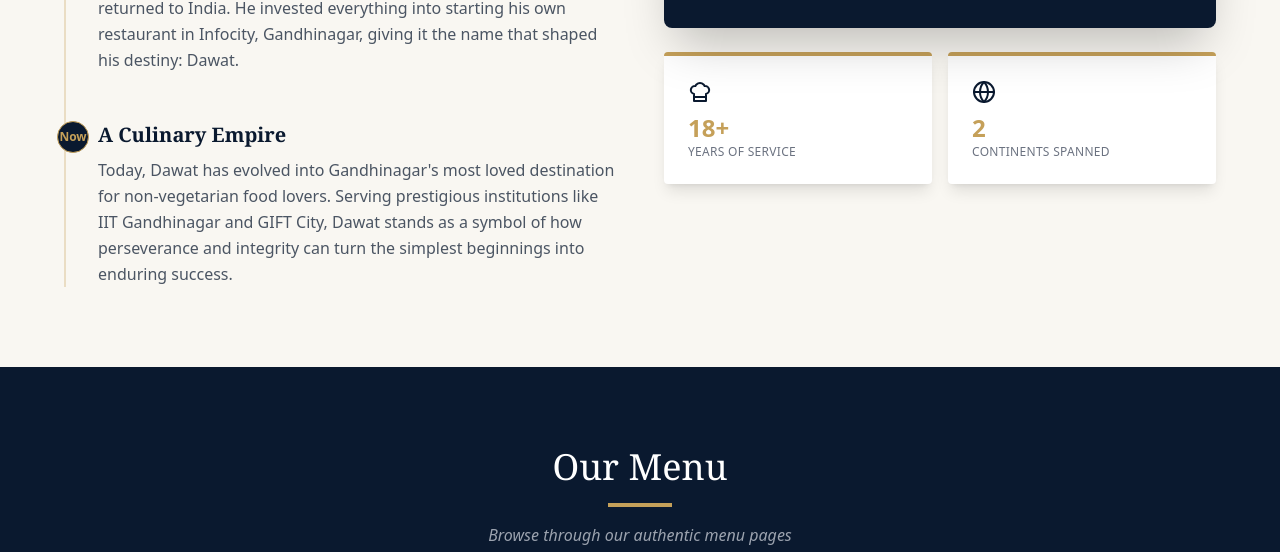
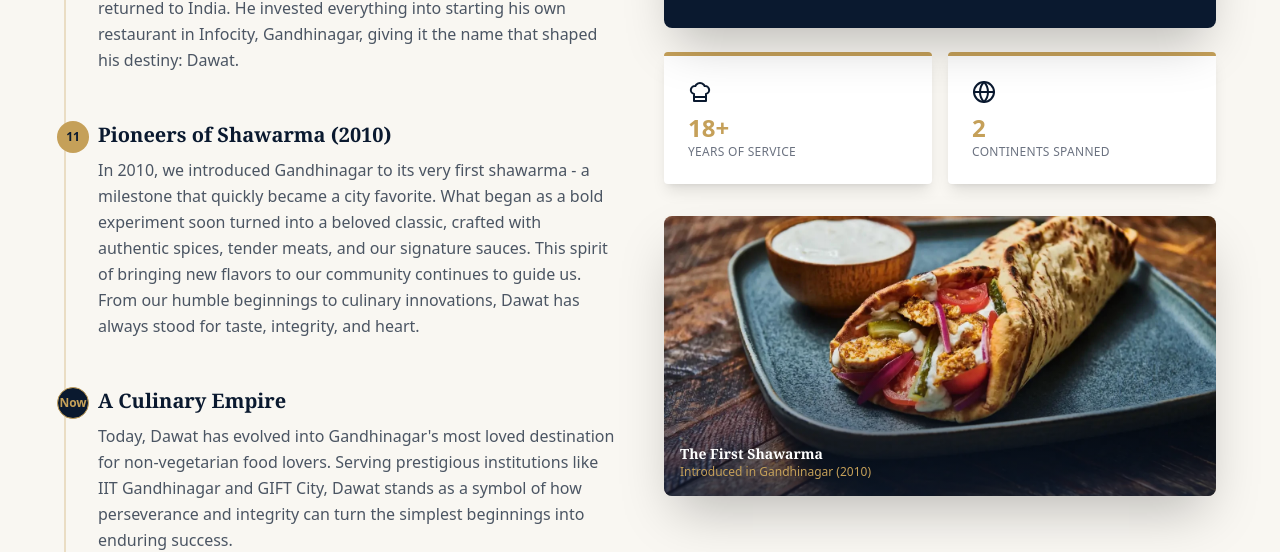
Before and after one commit to ashmitchhoker/Dawat, a React (Vite) app: page / in a window 1280 px wide. Shown: the part 1840-2392 px from the top of the page. Built offline with nearby package versions, Linux system fonts and the light colour scheme; no server answers.

Commit message:
added shawrma

```diff
--- a/src/components/LegacySection.tsx
+++ b/src/components/LegacySection.tsx
@@ -3,6 +3,7 @@
 
 export const LegacySection = () => {
   return (
+    <>
       <section id="legacy" className="bg-[#f9f7f2] py-20 overflow-hidden">
         <div className="container mx-auto px-4">
           <div className="text-center mb-16">
@@ -33,6 +34,11 @@
                   badge="06"
                   title="The Return & Birth of Dawat"
                   description="In 2006, armed with savings of ₹1,80,000 and a dream, Rafiq Bhai returned to India. He invested everything into starting his own restaurant in Infocity, Gandhinagar, giving it the name that shaped his destiny: Dawat."
+                />
+                <TimelineItem
+                  badge="11"
+                  title="Pioneers of Shawarma (2010)"
+                  description="In 2010, we introduced Gandhinagar to its very first shawarma - a milestone that quickly became a city favorite. What began as a bold experiment soon turned into a beloved classic, crafted with authentic spices, tender meats, and our signature sauces. This spirit of bringing new flavors to our community continues to guide us. From our humble beginnings to culinary innovations, Dawat has always stood for taste, integrity, and heart."
                 />
                 <TimelineItem
                   badge="Now"
@@ -85,7 +91,9 @@
                   <div className="bg-[#0a192f] p-8 text-white">
                     <div className="flex items-center gap-3 mb-4 text-[#c5a059]">
                       <Award size={32} />
-                    <span className="text-lg font-serif italic">Est. 2006</span>
+                      <span className="text-lg font-serif italic">
+                        Est. 2006
+                      </span>
                     </div>
                     <p className="font-serif text-xl leading-snug">
                       "Each plate carries not just flavor, but fragments of a
@@ -110,10 +118,31 @@
                     </p>
                   </div>
                 </div>
+
+                {/* Shawarma image aligned with right column visuals */}
+                <div className="mt-8 grid grid-cols-1 gap-4 mb-6">
+                  <div className="relative group rounded-lg overflow-hidden shadow-2xl">
+                    <img
+                      src="/images/shawrma/Shawrma.jpg"
+                      alt="First Shawarma in Gandhinagar"
+                      className="w-full h-[280px] object-cover transition-transform duration-700 group-hover:scale-105"
+                    />
+                    <div className="absolute inset-0 bg-gradient-to-t from-[#0a192f] via-transparent to-transparent opacity-70"></div>
+                    <div className="absolute bottom-4 left-4 right-4 text-white">
+                      <p className="font-serif text-sm font-semibold">
+                        The First Shawarma
+                      </p>
+                      <p className="text-xs text-[#c5a059]">
+                        Introduced in Gandhinagar (2010)
+                      </p>
+                    </div>
+                  </div>
+                </div>
               </div>
             </div>
           </div>
         </div>
       </section>
+    </>
   );
 };
```
Also changed, not shown: public/images/shawrma/Shawrma.jpg (added). Lines whose indentation alone changed are shown as unchanged.
